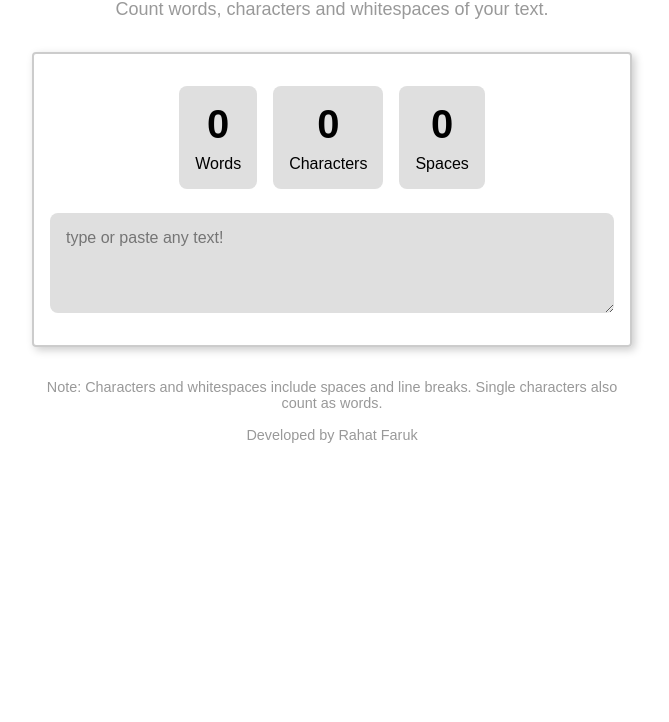
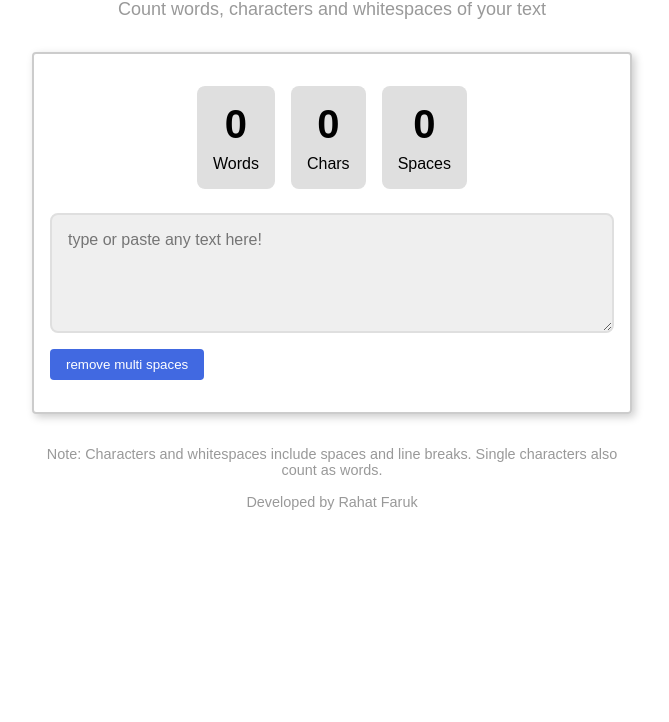
Before and after one commit to rahatfaruk/rf-word-counter, a plain HTML site: page index.html in a window 1280 px wide. Shown: the part 78-800 px from the top of the page, without its empty margins (308-977 px from the left). Drawn offline with Linux system fonts and the light colour scheme.

Commit message:
add: feat- remove multi spaces; update: readme

```diff
--- a/index.html
+++ b/index.html
@@ -12,18 +12,22 @@
   <div class="app">
     <div>
       <h1>RF Word Counter</h1>
-      <p class="lead">Count words, characters and whitespaces of your text.</p>
+      <p class="lead">Count words, characters and whitespaces of your text</p>
     </div>
 
     <div class="textarea-and-result">
       <!-- results -->
       <div class="result-container">
         <p><span id="words">0</span> Words</p>
-        <p><span id="chars">0</span> Characters</p>
+        <p><span id="chars">0</span> Chars</p>
         <p><span id="spaces">0</span> Spaces</p>
       </div>
       <!-- textarea -->
-      <textarea placeholder="type or paste any text!"></textarea>
+      <textarea placeholder="type or paste any text here!"></textarea>
+
+      <div class="btns">
+        <button id="remove-spaces-btn" class="btn">remove multi spaces</button>
+      </div>
     </div>
 
     <p class="note">Note: Characters and whitespaces include spaces and line breaks. Single characters also count as words.</p>
--- a/script.js
+++ b/script.js
@@ -2,11 +2,9 @@ const textarea = document.querySelector('textarea')
 const wordsEl = document.getElementById('words')
 const charsEl = document.getElementById('chars')
 const spacesEl = document.getElementById('spaces')
+const removeMultiSpacesBtn = document.getElementById('remove-spaces-btn')
 
-// when user types or paste text, update words count
-textarea.addEventListener('input', e => {
-  const text = e.target.value
-
+function countNdUpdateText(text) {
   // get all words array (without spaces and line-breaks) using regex
   const words = text.match( /\S+/gm )
   const spaces = text.match( /\s/gm )
@@ -15,4 +13,17 @@ textarea.addEventListener('input', e => {
   wordsEl.textContent = words ? words.length : 0
   charsEl.textContent = text ? text.length : 0
   spacesEl.textContent = spaces ? spaces.length : 0
+}
+
+// in textarea, when user types or paste text, update words count
+textarea.addEventListener('input', e => {
+  const text = e.target.value
+  countNdUpdateText(text)
 })
+
+// remove multi-spaces
+removeMultiSpacesBtn.addEventListener('click', () => {
+  const result = textarea.value.replace(/[ ]{2,}/gm, ' ')
+  textarea.value = result
+  countNdUpdateText(result)
+})
--- a/style.css
+++ b/style.css
@@ -11,25 +11,42 @@ body { padding: 1rem; }
 h1 {
   margin: 1rem 0 .5rem;
   text-align: center;
+  color: royalblue;
 }
 
+textarea {
+  display: block;
+  height: 120px;
+  width: 100%;
+  padding: 1rem;
+  border: 2px solid #dfdfdf;
+  border-radius: .5rem;
+  background: #efefef;
+  font-size: 1rem;
+  resize: vertical;
+}
+
+/* ## utilities */
 .lead {
   color: #999;
   font-size: 1.125rem;
   text-align: center;
 }
 
-textarea {
-  display: block;
-  height: 100px;
-  width: 100%;
-  padding: 1rem;
-  border: none;
-  border-radius: .5rem;
-  background: #dfdfdf;
-  font-size: 1rem;
-  resize: vertical;
+.btns {
+  margin-top: 1rem;
 }
+.btn {
+  padding: .5rem 1rem;
+  border: 0;
+  border-radius: .25rem;
+  cursor: pointer;
+  background: royalblue;
+  color: white;
+  transition: background .25s;
+}
+
+.btn:hover {background: darkblue;}
 
 /* ## app styles */
 .app {
```
Also changed, not shown: 1 other file.
